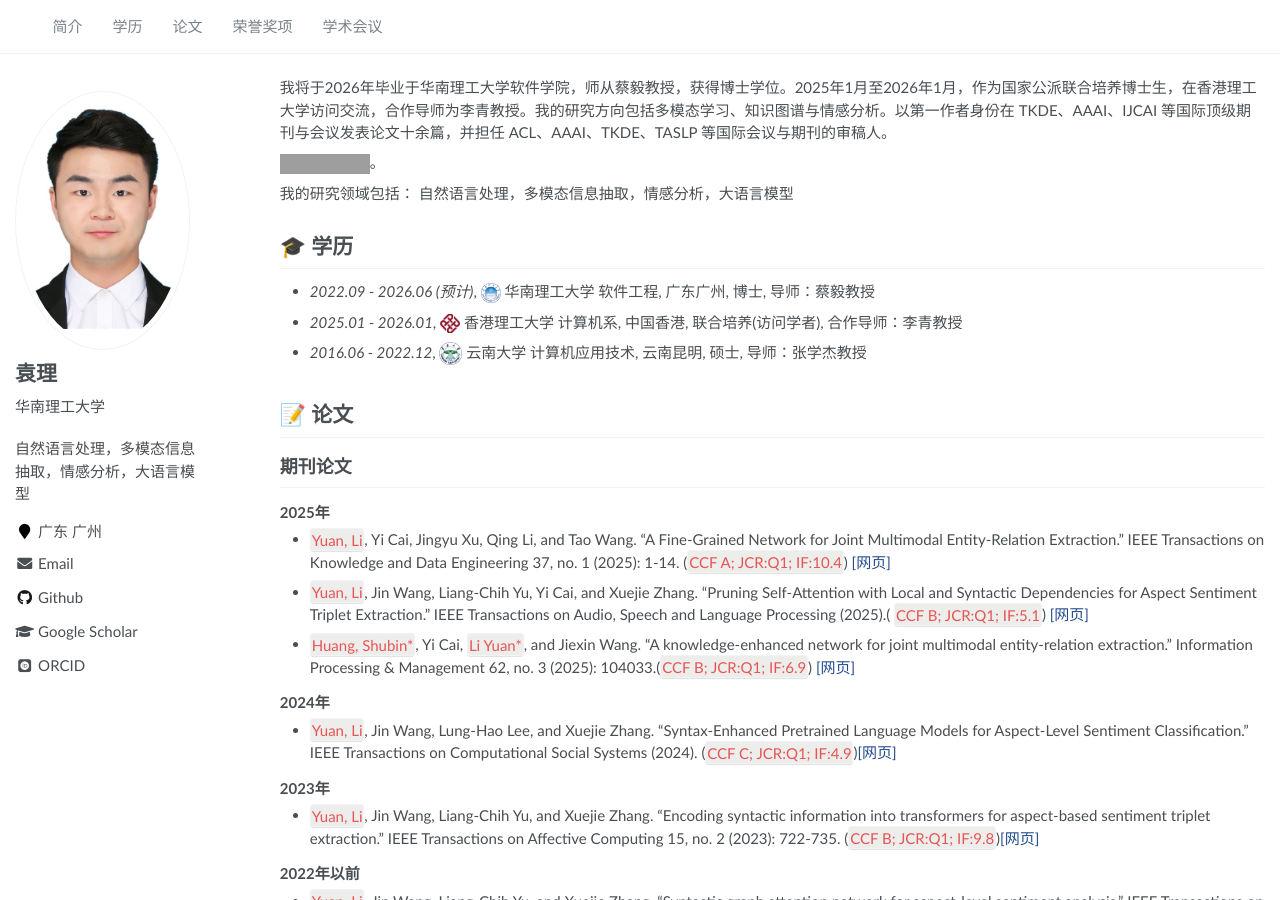
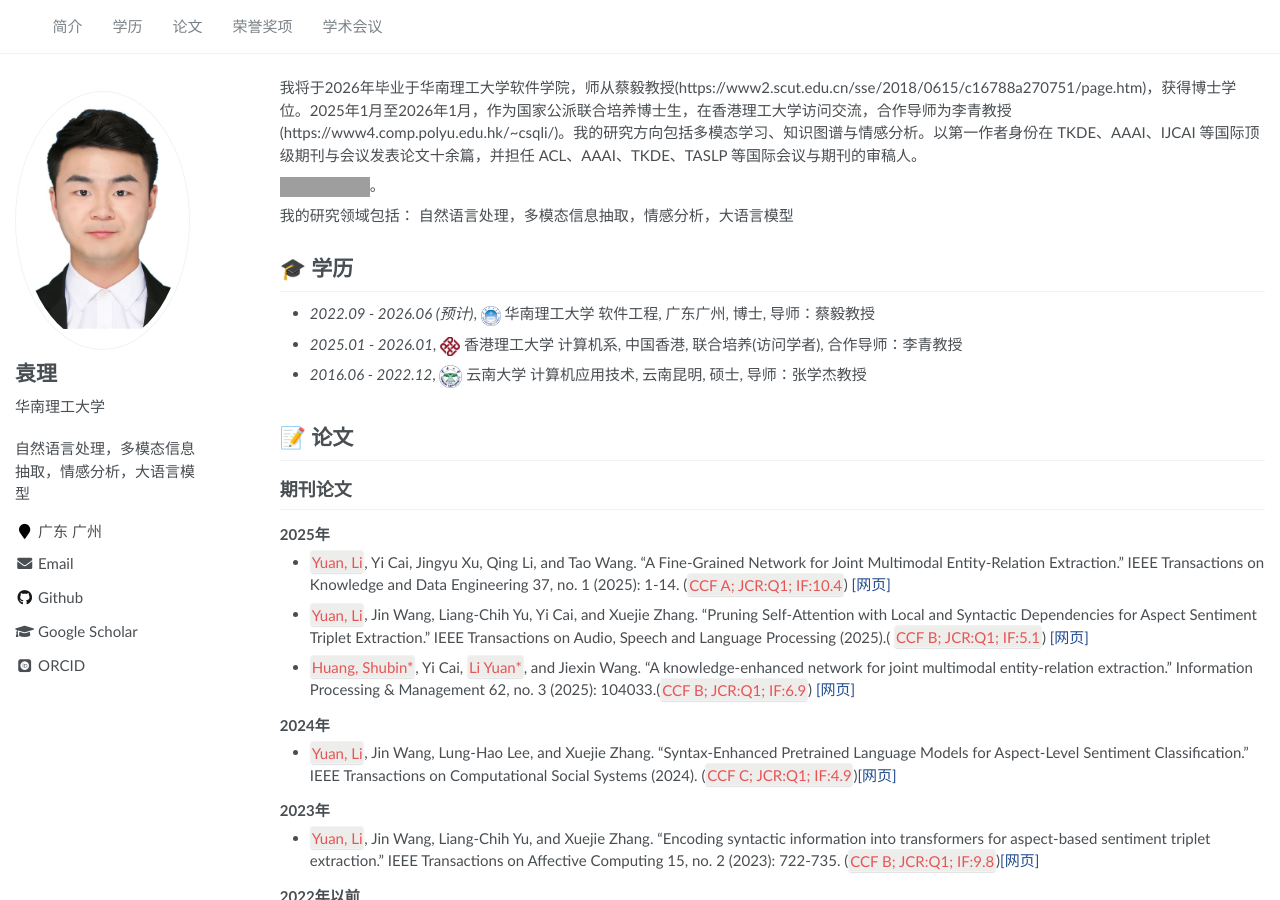
Before and after one commit to YuanLi95/YuanLi95.github.io, a Jekyll site: the page built from _pages/about.md, in a window 1280 px wide and 900 px high. Built offline with Jekyll 4.4.1, drawn with Linux system fonts in a browser that asks for light colours; some web fonts are replaced; part of the change alters nothing that is shown; grey boxes are pictures that could not be loaded.

Commit message:
Update about.md

```diff
--- a/_pages/about.md
+++ b/_pages/about.md
@@ -18,7 +18,7 @@ redirect_from:
 <span class='anchor' id='about-me'></span>
 
 
-我将于2026年毕业于华南理工大学软件学院，师从蔡毅教授，获得博士学位。2025年1月至2026年1月，作为国家公派联合培养博士生，在香港理工大学访问交流，合作导师为李青教授。我的研究方向包括多模态学习、知识图谱与情感分析。以第一作者身份在 TKDE、AAAI、IJCAI 等国际顶级期刊与会议发表论文十余篇，并担任 ACL、AAAI、TKDE、TASLP 等国际会议与期刊的审稿人。
+我将于2026年毕业于华南理工大学软件学院，师从蔡毅教授(https://www2.scut.edu.cn/sse/2018/0615/c16788a270751/page.htm)，获得博士学位。2025年1月至2026年1月，作为国家公派联合培养博士生，在香港理工大学访问交流，合作导师为李青教授(https://www4.comp.polyu.edu.hk/~csqli/)。我的研究方向包括多模态学习、知识图谱与情感分析。以第一作者身份在 TKDE、AAAI、IJCAI 等国际顶级期刊与会议发表论文十余篇，并担任 ACL、AAAI、TKDE、TASLP 等国际会议与期刊的审稿人。
 
  <a href='https://scholar.google.com/citations?user=5VtOcSkAAAAJ&hl'><img src="https://img.shields.io/endpoint?url={{ url | url_encode }}&logo=Google%20Scholar&labelColor=f6f6f6&color=9cf&style=flat&label=引用"></a>。
 
```
